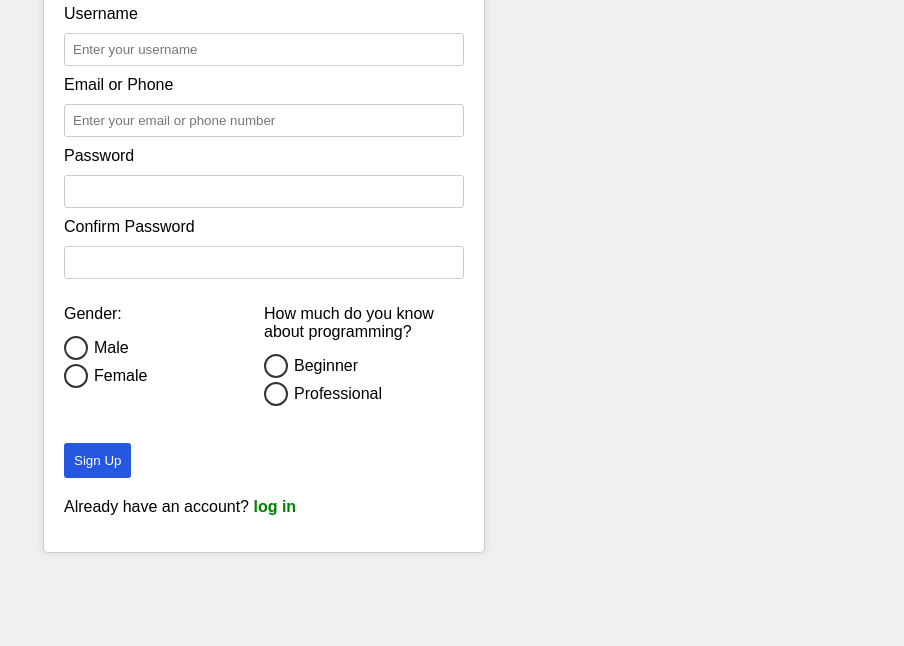
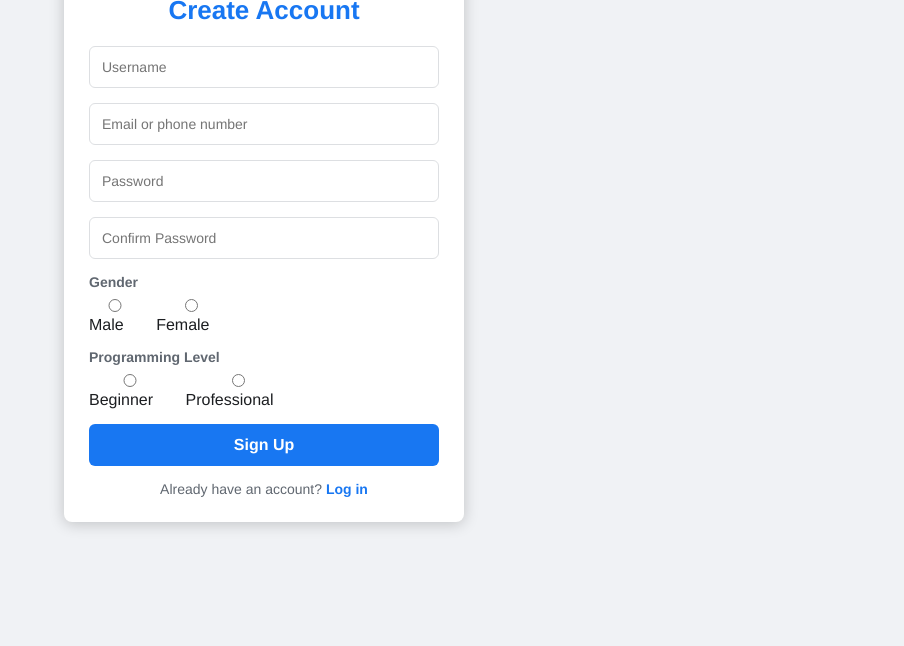
Before and after one commit to mahmoud843/final-project1, a plain HTML site: page sign up.html in a window 1280 px wide. Shown: the part 154-800 px from the top of the page, without its empty margins (376-1280 px from the left). Drawn offline with Linux system fonts and the light colour scheme.

Commit message:
Update sign up.html
Signed-off-by: mahmouds111 <crossfire55899@gmail.com>

```diff
--- a/sign up.html
+++ b/sign up.html
@@ -1,62 +1,206 @@
 <!DOCTYPE html>
-<html>
+<html lang="en">
 <head>
-    <title>Sign Up</title>
-    <link rel="stylesheet" href="sign up.css">
+<meta charset="UTF-8">
+<meta name="viewport" content="width=device-width, initial-scale=1.0">
+<title>Sign Up</title>
+
+<style>
+:root{
+    --bg:#f0f2f5;
+    --card:#ffffff;
+    --text:#1c1e21;
+    --sub:#606770;
+    --border:#dddfe2;
+    --primary:#1877f2;
+}
+
+body.dark{
+    --bg:#18191a;
+    --card:#242526;
+    --text:#e4e6eb;
+    --sub:#b0b3b8;
+    --border:#3a3b3c;
+    --primary:#2d88ff;
+}
+
+*{
+    margin:0;
+    padding:0;
+    box-sizing:border-box;
+    font-family: Helvetica, Arial, sans-serif;
+    transition:0.3s;
+}
+
+body{
+    background:var(--bg);
+    display:flex;
+    justify-content:center;
+    align-items:center;
+    height:100vh;
+}
+
+/* زرار الوضع */
+.toggle-mode{
+    position:absolute;
+    top:20px;
+    right:20px;
+    background:var(--primary);
+    border:none;
+    padding:8px 15px;
+    border-radius:20px;
+    color:#fff;
+    cursor:pointer;
+    font-size:13px;
+}
+
+/* الكارت */
+.container{
+    background:var(--card);
+    width:400px;
+    padding:25px;
+    border-radius:8px;
+    box-shadow:0 2px 15px rgba(0,0,0,0.2);
+}
+
+.container h2{
+    text-align:center;
+    margin-bottom:20px;
+    color:var(--primary);
+    font-size:26px;
+}
+
+/* الحقول */
+.input-group{
+    margin-bottom:15px;
+}
+
+input{
+    width:100%;
+    padding:12px;
+    border-radius:6px;
+    border:1px solid var(--border);
+    background:transparent;
+    color:var(--text);
+    font-size:14px;
+    outline:none;
+}
+
+input:focus{
+    border-color:var(--primary);
+    box-shadow:0 0 0 2px rgba(24,119,242,0.3);
+}
+
+.section{
+    margin-bottom:15px;
+}
+
+.section p{
+    font-size:14px;
+    margin-bottom:8px;
+    color:var(--sub);
+    font-weight:600;
+}
+
+.radio-group{
+    display:flex;
+    gap:15px;
+    color:var(--text);
+}
+
+/* الزر */
+button.submit-btn{
+    width:100%;
+    padding:12px;
+    border:none;
+    border-radius:6px;
+    background:var(--primary);
+    color:#fff;
+    font-size:16px;
+    font-weight:bold;
+    cursor:pointer;
+}
+
+button.submit-btn:hover{
+    opacity:0.9;
+}
+
+.login{
+    text-align:center;
+    margin-top:15px;
+    font-size:14px;
+    color:var(--sub);
+}
+
+.login a{
+    text-decoration:none;
+    color:var(--primary);
+    font-weight:600;
+}
+
+@media(max-width:450px){
+    .container{
+        width:90%;
+    }
+}
+</style>
 </head>
+
 <body>
 
-    <form id="registrationForm">
-        <h2>Sign Up</h2>
-        <div>
-            <label for="regUsername">Username</label>
-            <input type="text" id="regUsername" required placeholder="Enter your username">
+<button class="toggle-mode" onclick="toggleDarkMode()">Dark Mode</button>
+
+<div class="container">
+    <h2>Create Account</h2>
+
+    <form>
+
+        <div class="input-group">
+            <input type="text" placeholder="Username" required>
         </div>
-        <div>
-            <label for="regEmail">Email or Phone</label>
-            <input type="email" id="regEmail" required placeholder="Enter your email or phone number">
+
+        <div class="input-group">
+            <input type="email" placeholder="Email or phone number" required>
         </div>
-        <div>
-            <label for="regPassword">Password</label>
-            <input type="password" id="regPassword" required>
+
+        <div class="input-group">
+            <input type="password" placeholder="Password" required>
         </div>
-        <div>
-            <label for="regConfirmPassword">Confirm Password</label>
-            <input type="password" id="regConfirmPassword" required>
+
+        <div class="input-group">
+            <input type="password" placeholder="Confirm Password" required>
         </div>
-        <div class="row">
-            <div class="column-1">
-                <p class="gender">Gender:</p>
-                <div class="male-input">
-                    <input type="radio" id="male" name="gender" value="male" required>
-                    <label class="label-male" for="male">Male</label>
-                </div>
-                <div class="female-input">
-                    <input type="radio" id="female" name="gender" value="female">
-                    <label for="female">Female</label>
-                </div>
-            </div>
-            <div class="column-2">
-                <p>How much do you know about programming?</p>
-                <div class="beginner">
-                    <input type="radio" id="beginner" name="programming" value="beginner" required>
-                    <label for="beginner">Beginner</label>
-                </div>
-                <div class="professional">
-                    <input type="radio" id="professional" name="programming" value="professional">
-                    <label for="professional">Professional</label>
-                </div>
+
+        <div class="section">
+            <p>Gender</p>
+            <div class="radio-group">
+                <label><input type="radio" name="gender" required> Male</label>
+                <label><input type="radio" name="gender"> Female</label>
             </div>
         </div>
-        <button type="submit" onclick="SignupUser(event)">Sign Up</button>
 
-        <div class="message" id="message">
-        <div class="login-message">
-            <p>Already have an account? <a href="login.html" id="login">log in</a></p>
+        <div class="section">
+            <p>Programming Level</p>
+            <div class="radio-group">
+                <label><input type="radio" name="level" required> Beginner</label>
+                <label><input type="radio" name="level"> Professional</label>
+            </div>
         </div>
-    </div>
+
+        <button type="submit" class="submit-btn">Sign Up</button>
+
+        <div class="login">
+            Already have an account? <a href="#">Log in</a>
+        </div>
+
     </form>
+</div>
 
-    <script src="sign up.js"></script>
-    </body>
-    </html>
+<script>
+function toggleDarkMode(){
+    document.body.classList.toggle("dark");
+}
+</script>
+
+</body>
+</html>
```
